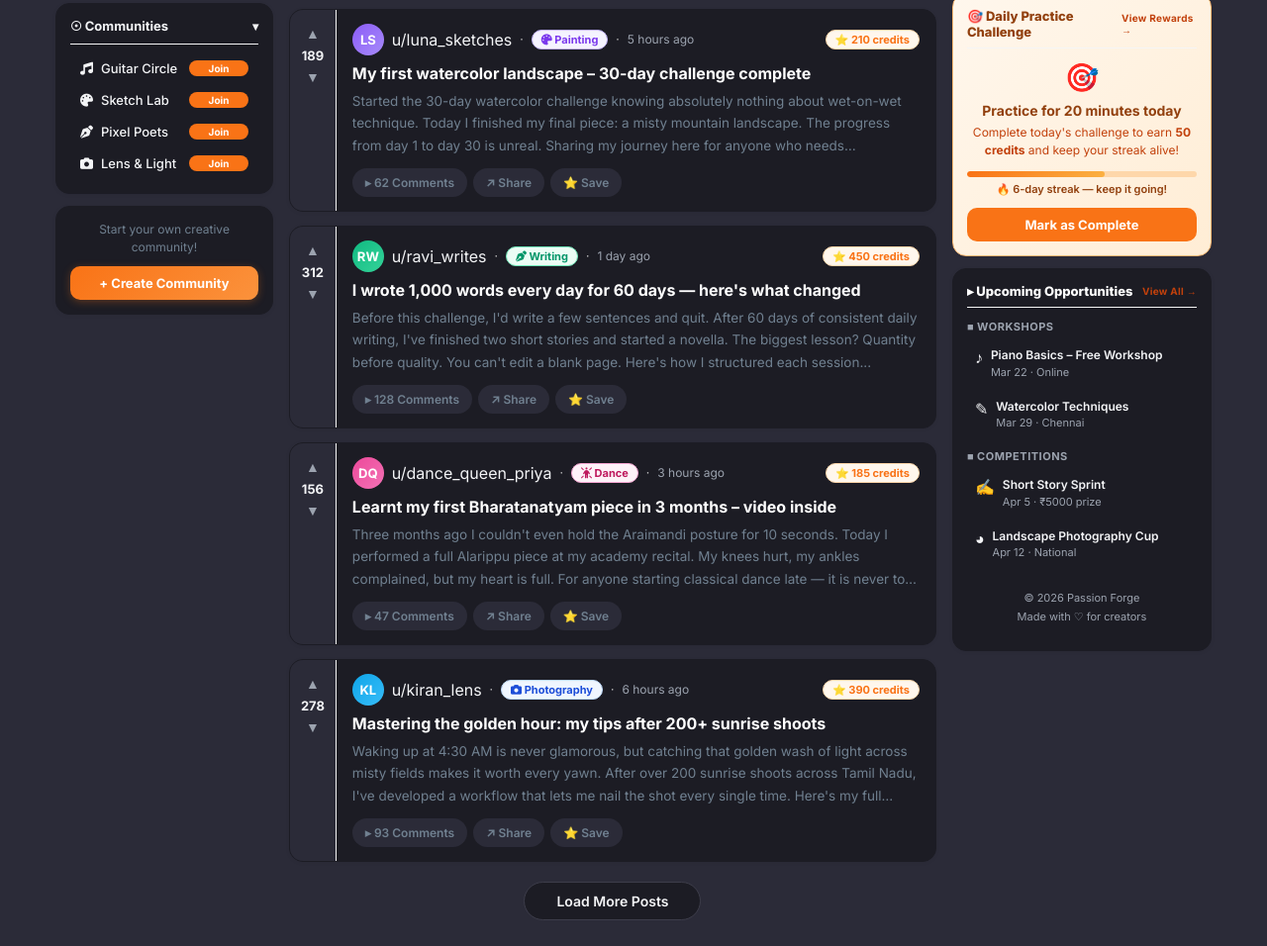
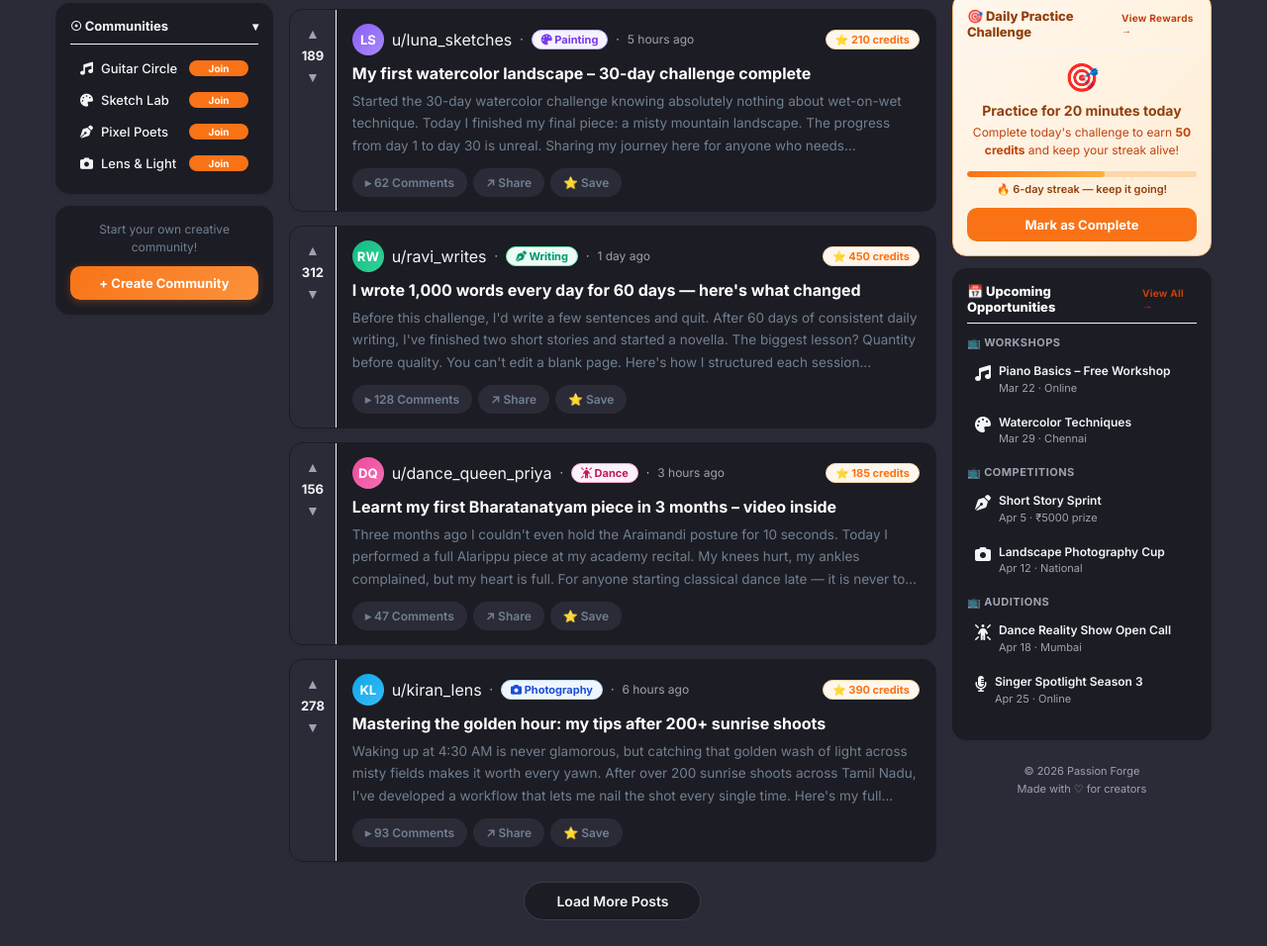
Before and after one commit to KARTHIK-CODE0170/PassionForge, a plain HTML site: page Frontend/html/index.html in a window 1280 px wide. Shown: the part 352-1308 px from the top of the page at 99% size. Drawn offline with Linux system fonts and the light colour scheme.

Commit message:
Integrate opportunities to main page and resolve stash conflict

```diff
--- a/Frontend/html/index.html
+++ b/Frontend/html/index.html
@@ -326,18 +326,56 @@
         </div>
       </div>
 
-    <div class="sidebar-card">
-      <div class="s-card-title" style="display:flex;align-items:center;justify-content:space-between;">
-        <span>&#9656; Upcoming Opportunities</span>
-        <a href="opportunities.html" style="font-size:10px;font-weight:700;color:#c2410c;text-decoration:none;letter-spacing:0.3px;">View All →</a>
-      </div>
-      <div class="opp-group"><div class="opp-label">&#9632; Workshops</div>
-        <div class="opp-item" onclick="window.location.href='opportunities.html'"><span class="opp-icon">&#9834;</span><div><div class="opp-title">Piano Basics – Free Workshop</div><div class="opp-date">Mar 22 &middot; Online</div></div></div>
-        <div class="opp-item" onclick="window.location.href='opportunities.html'"><span class="opp-icon">&#9998;</span><div><div class="opp-title">Watercolor Techniques</div><div class="opp-date">Mar 29 &middot; Chennai</div></div></div>
-      </div>
-      <div class="opp-group"><div class="opp-label">&#9632; Competitions</div>
-        <div class="opp-item" onclick="window.location.href='opportunities.html'"><span class="opp-icon">&#9997;</span><div><div class="opp-title">Short Story Sprint</div><div class="opp-date">Apr 5 &middot; &#8377;5000 prize</div></div></div>
-        <div class="opp-item" onclick="window.location.href='opportunities.html'"><span class="opp-icon">&#9685;</span><div><div class="opp-title">Landscape Photography Cup</div><div class="opp-date">Apr 12 &middot; National</div></div></div>
+      <div class="sidebar-card">
+        <div class="s-card-title" style="display:flex;align-items:center;justify-content:space-between;">
+          <span>📅 Upcoming Opportunities</span>
+          <a href="opportunities.html" style="font-size:10px;font-weight:700;color:#c2410c;text-decoration:none;letter-spacing:0.3px;">View All →</a>
+        </div>
+        <div class="opp-group">
+          <div class="opp-label">📺 Workshops</div>
+          <div class="opp-item" onclick="window.location.href='opportunities.html'"><span class="opp-icon"><i class="fa-solid fa-music"></i></span>
+            <div>
+              <div class="opp-title">Piano Basics – Free Workshop</div>
+              <div class="opp-date">Mar 22 &middot; Online</div>
+            </div>
+          </div>
+          <div class="opp-item" onclick="window.location.href='opportunities.html'"><span class="opp-icon"><i class="fa-solid fa-palette"></i></span>
+            <div>
+              <div class="opp-title">Watercolor Techniques</div>
+              <div class="opp-date">Mar 29 &middot; Chennai</div>
+            </div>
+          </div>
+        </div>
+        <div class="opp-group">
+          <div class="opp-label">📺 Competitions</div>
+          <div class="opp-item" onclick="window.location.href='opportunities.html'"><span class="opp-icon"><i class="fa-solid fa-pen-nib"></i></span>
+            <div>
+              <div class="opp-title">Short Story Sprint</div>
+              <div class="opp-date">Apr 5 &middot; &#8377;5000 prize</div>
+            </div>
+          </div>
+          <div class="opp-item" onclick="window.location.href='opportunities.html'"><span class="opp-icon"><i class="fa-solid fa-camera"></i></span>
+            <div>
+              <div class="opp-title">Landscape Photography Cup</div>
+              <div class="opp-date">Apr 12 &middot; National</div>
+            </div>
+          </div>
+        </div>
+        <div class="opp-group">
+          <div class="opp-label">📺 Auditions</div>
+          <div class="opp-item" onclick="window.location.href='opportunities.html'"><span class="opp-icon"><i class="fa-solid fa-person-rays"></i></span>
+            <div>
+              <div class="opp-title">Dance Reality Show Open Call</div>
+              <div class="opp-date">Apr 18 &middot; Mumbai</div>
+            </div>
+          </div>
+          <div class="opp-item" onclick="window.location.href='opportunities.html'"><span class="opp-icon"><i class="fa-solid fa-microphone-lines"></i></span>
+            <div>
+              <div class="opp-title">Singer Spotlight Season 3</div>
+              <div class="opp-date">Apr 25 &middot; Online</div>
+            </div>
+          </div>
+        </div>
       </div>
 
       <div class="sidebar-footer">
```
